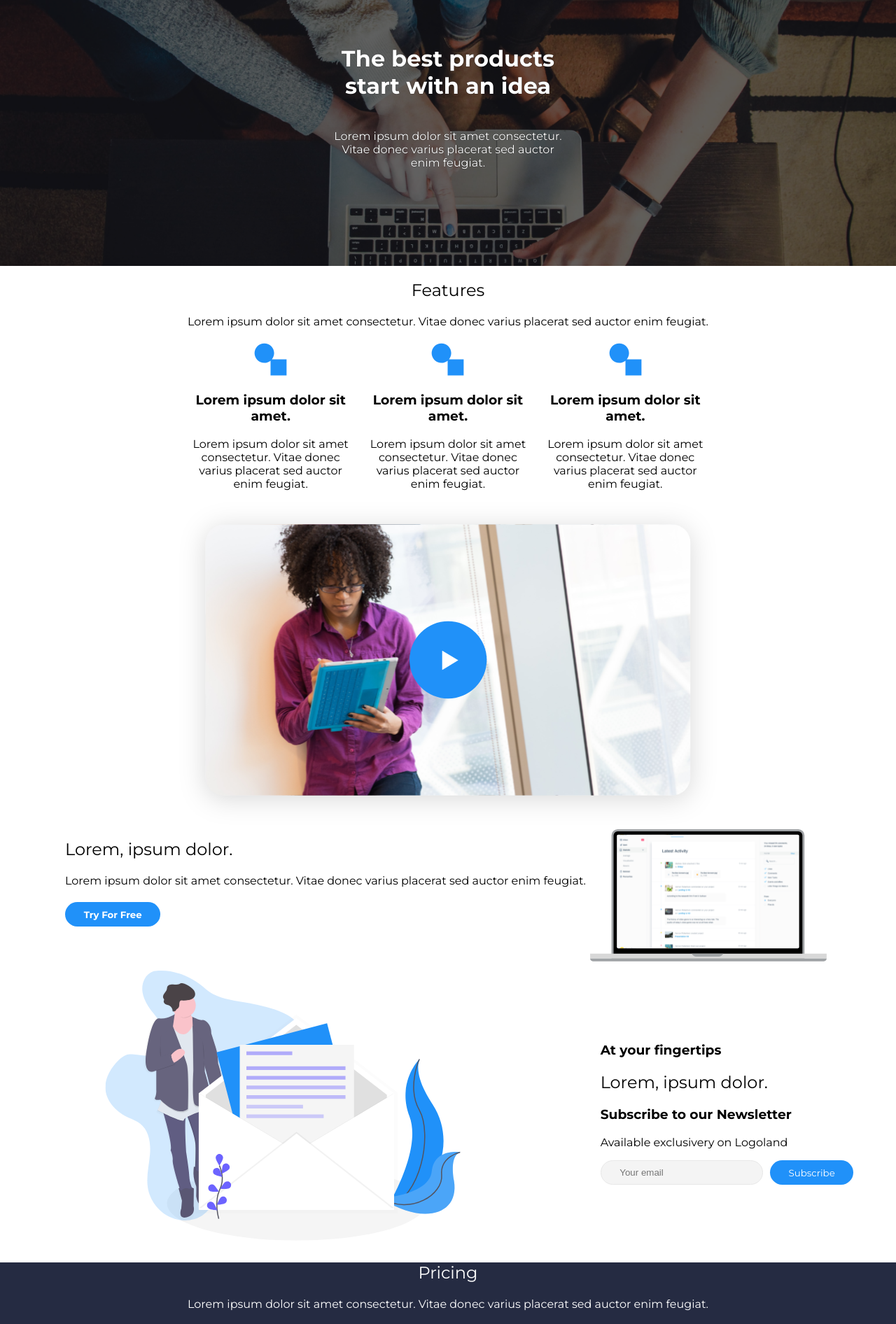
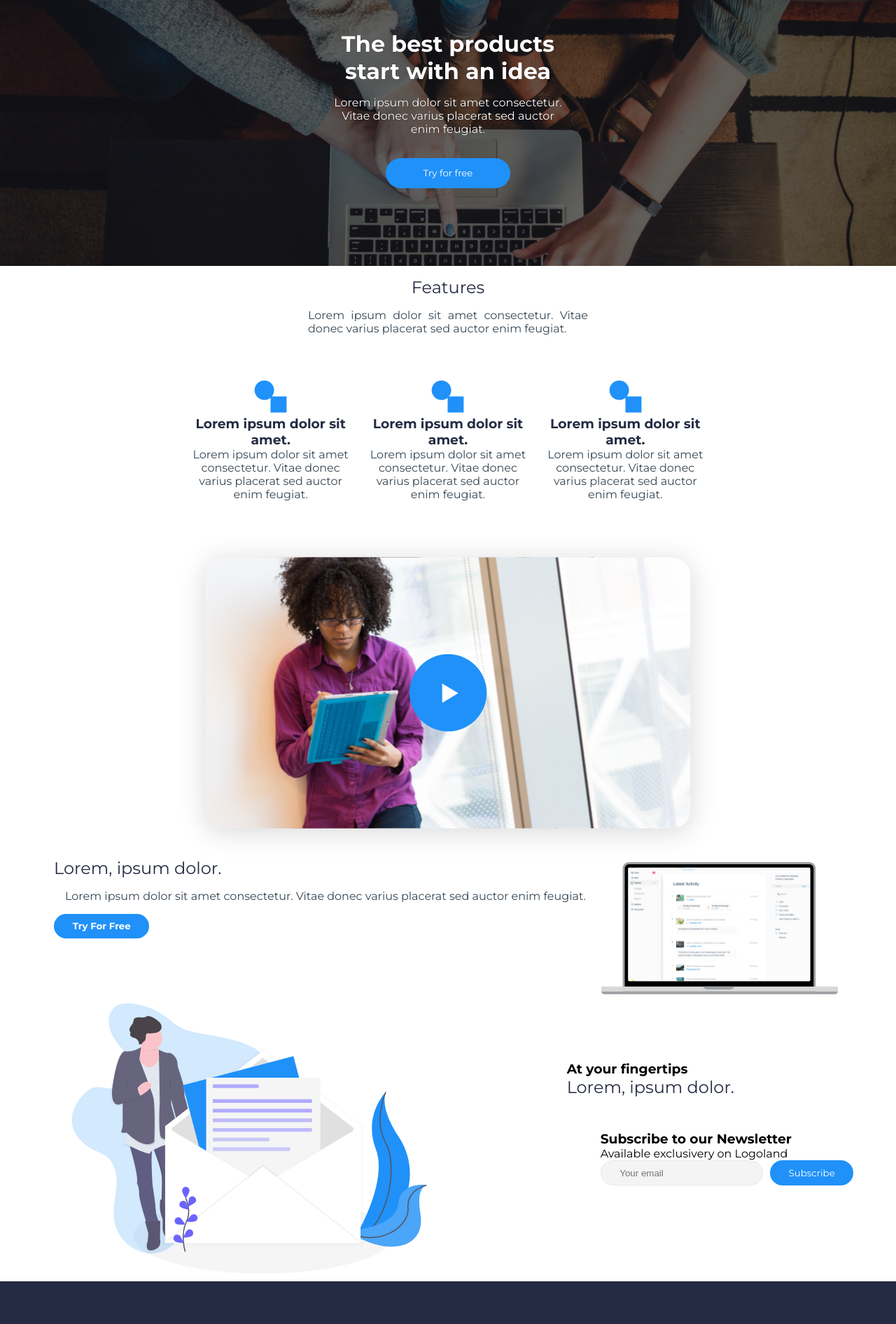
Before and after one commit to Kousay-Jebir/MKGCONCEPT-internship-frontend, a React (Vite) app: page / in a window 1280 px wide. Shown: the part 220-2112 px from the top of the page at 70% size. Built offline with nearby package versions, Linux system fonts and the light colour scheme.

Commit message:
css fixes

```diff
--- a/src/app.css
+++ b/src/app.css
@@ -7,3 +7,17 @@ body {
     margin: 0;
     box-sizing: border-box;
 }
+
+p,h1,h2,h3,h4,h5,h6{
+    margin: 0;
+    padding: 0;
+}
+
+h4 {
+    margin: 1em;
+    color:#374754
+}
+
+h2{
+    color :#252B42;
+}
--- a/src/components/contact/Contact.jsx
+++ b/src/components/contact/Contact.jsx
@@ -1,12 +1,32 @@
 import ContactForm from "./ContactForm";
 import theme from "../../theme";
 import "./contact.css"
+import ContactInformation from "./ContactInformation";
+import SocialBlue from "../../assets/socialBlue.svg"
+import { useState,useEffect } from "react";
 
 export default function Contact(){
+
+    const [isMobile, setIsMobile] = useState(window.innerWidth < 768);
+
+    useEffect(() => {
+        const handleResize = () => {
+            setIsMobile(window.innerWidth < 768);
+        };
+
+        window.addEventListener("resize", handleResize);
+
+        return () => {
+            window.removeEventListener("resize", handleResize);
+        };
+    }, []);
+
+
     return(
         <section style={{
             padding:'0 2%',
-            backgroundColor:theme.palette.background.light
+            backgroundColor:theme.palette.background.light,
+            marginBottom:'5em'
             }}>
 
             <div className="contact-header" style={{fontWeight:theme.typography.fontWeight.regular,textAlign:'center',display:'flex',flexDirection:'column',alignItems:'center',padding:'2em'}}>
@@ -14,9 +34,19 @@ export default function Contact(){
                 <h4 style={{fontWeight:'inherit', maxWidth:'400px'}}>Lorem ipsum dolor sit amet consectetur. Vitae donec varius placerat sed auctor enim feugiat.</h4>
             </div>
 
+            {
+                isMobile? <div style={{display:'flex',justifyContent:'center'}}>
+                 <img src={SocialBlue} alt="" />
+                </div>:null
+            }
+            { isMobile? <div style={{padding:'5em'}}><ContactInformation/></div>:null}
+
             <div style={{maxWidth:'300px',margin:'auto'}}>
                 <ContactForm/>
             </div>
+
+            { isMobile? null:<div style={{padding:'5em'}}><ContactInformation/></div>}
+
 
 
         </section>
--- a/src/components/contact/contact.css
+++ b/src/components/contact/contact.css
@@ -1,28 +1,28 @@
 .contact-info-container {
-    display: flex; /* One row for desktop */
-    justify-content: center; /* Center items horizontally */
-    gap: 2em; /* Space between items */
+    display: flex;
+    justify-content: center;
+    gap: 2em;
 }
 
 .contact-info-item {
     display: flex;
-    flex-direction: column; /* Icon on top, text below */
-    align-items: center; /* Center align the text */
-    text-align: center; /* Center text for desktop */
+    flex-direction: column;
+    align-items: center;
+    text-align: center;
 }
 
 .contact-icon {
-    margin-bottom: 0.5em; /* Space between icon and text */
+    margin-bottom: 0.5em;
 }
 
-@media (max-width: 768px) { /* Adjust the max-width as needed */
+@media (max-width: 768px) {
     .contact-info-container {
-        flex-direction: column; /* Stack items for mobile */
-        align-items: flex-start; /* Align items to the left */
+        flex-direction: column;
+        align-items: flex-start;
     }
 
     .contact-info-item {
-        text-align: left; /* Align text to the left for mobile */
-        align-items: flex-start; /* Align icon and text to the left */
+        text-align: left;
+        align-items: flex-start;
     }
 }
--- a/src/components/features/Feature.jsx
+++ b/src/components/features/Feature.jsx
@@ -26,15 +26,16 @@ export default function Feature(){
             flexDirection:'column',
             alignItems:'center'
         }}>
-            <div className="features-header" style={{fontWeight:theme.typography.fontWeight.regular,textAlign:'center'}}>
+            <div className="features-header" style={{fontWeight:theme.typography.fontWeight.regular,textAlign:'center',paddingTop:'1em'}}>
                     <h2 style={{fontWeight:'inherit'}}>Features</h2>
-                    <h4 style={{fontWeight:'inherit'}}>Lorem ipsum dolor sit amet consectetur. Vitae donec varius placerat sed auctor enim feugiat.</h4>
+                    <h4 style={{fontWeight:'inherit',maxWidth:'25em',textAlign:'justify'}}>Lorem ipsum dolor sit amet consectetur. Vitae donec varius placerat sed auctor enim feugiat.</h4>
             </div>
             { isMobile? <FeatureVideo isMobile={isMobile} />:null}
             <div style={{
                 display:'grid',
                 gridTemplateColumns:'repeat( auto-fit, minmax(200px, 1fr)',
-                gap:'1em'
+                gap:'1em',
+                padding:'3em'
             }}>
                 <FeaturCard svgIcon={featureIcon} title="Lorem ipsum dolor sit amet." description="Lorem ipsum dolor sit amet consectetur. Vitae donec varius placerat sed auctor enim feugiat."/>
                 <FeaturCard svgIcon={featureIcon} title="Lorem ipsum dolor sit amet." description="Lorem ipsum dolor sit amet consectetur. Vitae donec varius placerat sed auctor enim feugiat."/>
--- a/src/components/features/FeatureCard.jsx
+++ b/src/components/features/FeatureCard.jsx
@@ -1,13 +1,15 @@
+import theme from "../../theme"
 import Box from "../utility/Box"
 
 export default function FeaturCard({svgIcon,title,description}){
     return(
         <Box styles={{
             textAlign:'center',
+            color:theme.palette.text.secondary
         }}>
             <img src={svgIcon}></img>
             <h3>{title}</h3>
-            <p>{description}</p>
+            <p style={{color:theme.palette.text.primary}}>{description}</p>
         </Box>
     )
 }
--- a/src/components/footer/footer.css
+++ b/src/components/footer/footer.css
@@ -57,7 +57,7 @@ footer h2 {
 
 @media (max-width: 500px) {
     footer{
-        padding: 0;
+        padding:1.5em 0;
         display: block;
         text-align: center;
     }
--- a/src/components/header/Header.jsx
+++ b/src/components/header/Header.jsx
@@ -2,6 +2,7 @@ import Button from "../utility/Button";
 import "./header.css"
 import { useEffect,useState } from "react";
 import NavBar from "./NavBar";
+import theme from "../../theme";
 
 export default function Header(){
 
@@ -26,10 +27,10 @@ export default function Header(){
             {/* <div>Navbar</div> */}
             <NavBar/>
             <div className="header-content" style={{display:'flex',alignItems:'center',flexDirection:'column',textAlign:'center'}}>
-                <HeaderTag style={{maxWidth: isMobile? '50%':'25%'}}>The best products start with an idea</HeaderTag>
+                <HeaderTag style={{maxWidth: isMobile? '50%':'25%',color:theme.palette.secondary}}>The best products start with an idea</HeaderTag>
                 <h4 style={{minWidth:'27%'}}>Lorem ipsum dolor sit amet consectetur. Vitae donec varius placerat sed auctor enim feugiat.</h4>
             </div>
-            {/* <Button styles={{padding:'1em 4em'}}>Try for free</Button> */}
+            <div style={{display:'flex',justifyContent:'center',paddingBlockStart:'1em'}}><Button styles={{padding:'1em 4em'}}>Try for free</Button></div>
         </header>
     );
 }
--- a/src/components/newsletter/Newsletter.jsx
+++ b/src/components/newsletter/Newsletter.jsx
@@ -30,16 +30,16 @@ export default function Newsletter(){
         <div style={{
             display:'flex',
             alignItems:'center',
-            justifyContent:'center'
+            justifyContent:'center',
         }}>
             { isMobile? null :<div><img style={{width:'75%',height:'75%'}} src={illustration} alt="" /></div>}
             <div>
                 <div>
-                    <h3>At your fingertips</h3>
+                    <h3 style={{textAlign:isMobile? 'center':'initial'}}>At your fingertips</h3>
                    { isMobile? additionalContentForMobile :  <h2 style={{fontWeight:theme.typography.fontWeight.regular}}>Lorem, ipsum dolor.</h2>}
                 </div>
                 { isMobile?  <div><img style={{width:'75%',height:'75%'}} src={illustration} alt="" /></div>:null}
-                <div>
+                <div style={{padding:'3em'}}>
                     <h3>Subscribe to our Newsletter</h3>
                     <p>Available exclusivery on Logoland</p>
 
--- a/src/components/pricing/Pricing.jsx
+++ b/src/components/pricing/Pricing.jsx
@@ -15,7 +15,8 @@ export default function Pricing(){
             <div style={{
                 display:'grid',
                 gap:'1em',
-                gridTemplateColumns: 'repeat( auto-fit, minmax(200px, 1fr)'
+                gridTemplateColumns: 'repeat( auto-fit, minmax(200px, 1fr)',
+                paddingBlock:'2.5em'
             }}>
                 <PricingCard pricingFeatures={[
       'Pricing Feature',
--- a/src/components/pricing/pricing.css
+++ b/src/components/pricing/pricing.css
@@ -15,3 +15,7 @@
 .price-header * {
     color: white;
 }
+
+.price-header {
+    padding-top: 5em;
+}
```
Also changed, not shown: src/assets/socialBlue.svg (added).
